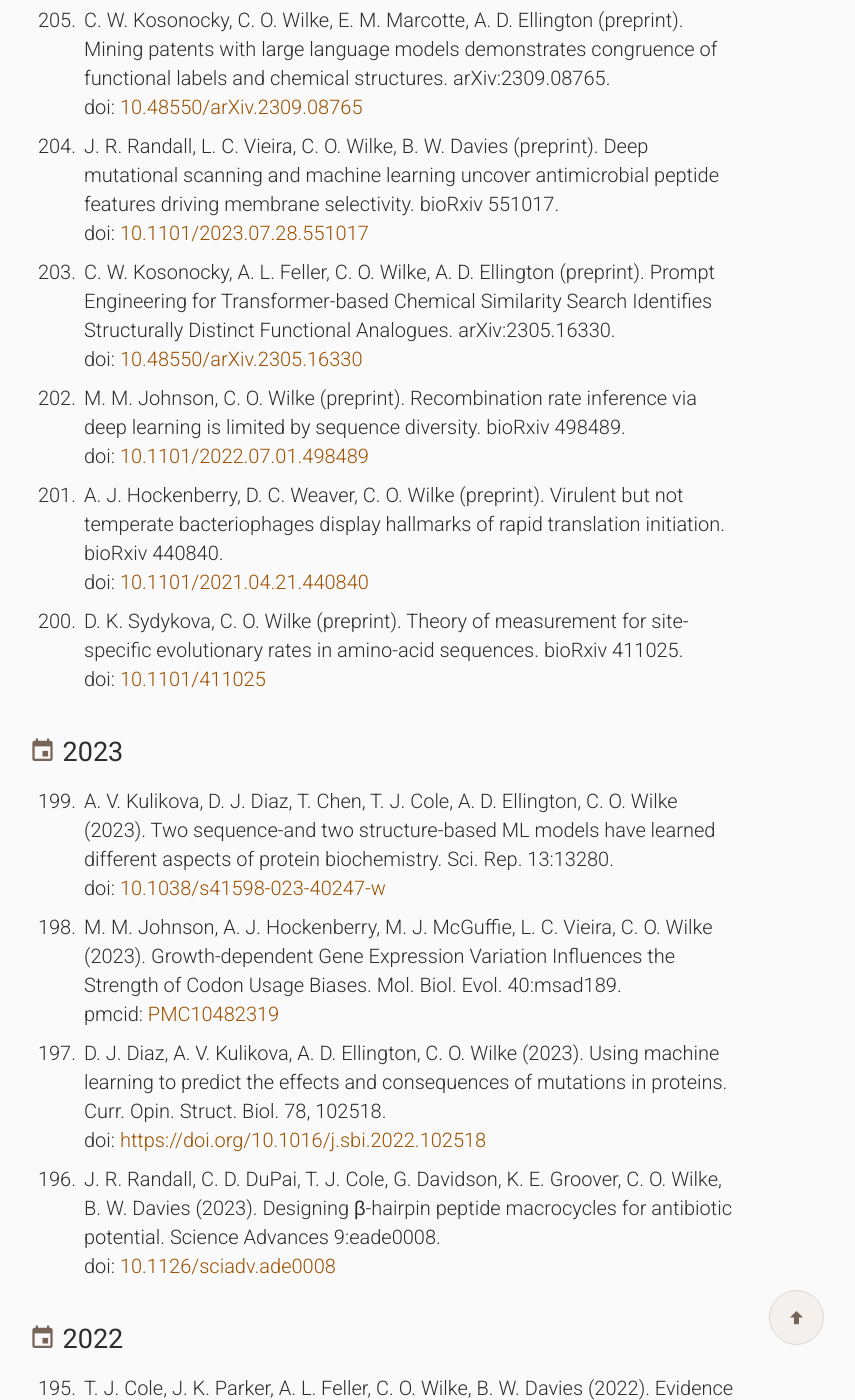
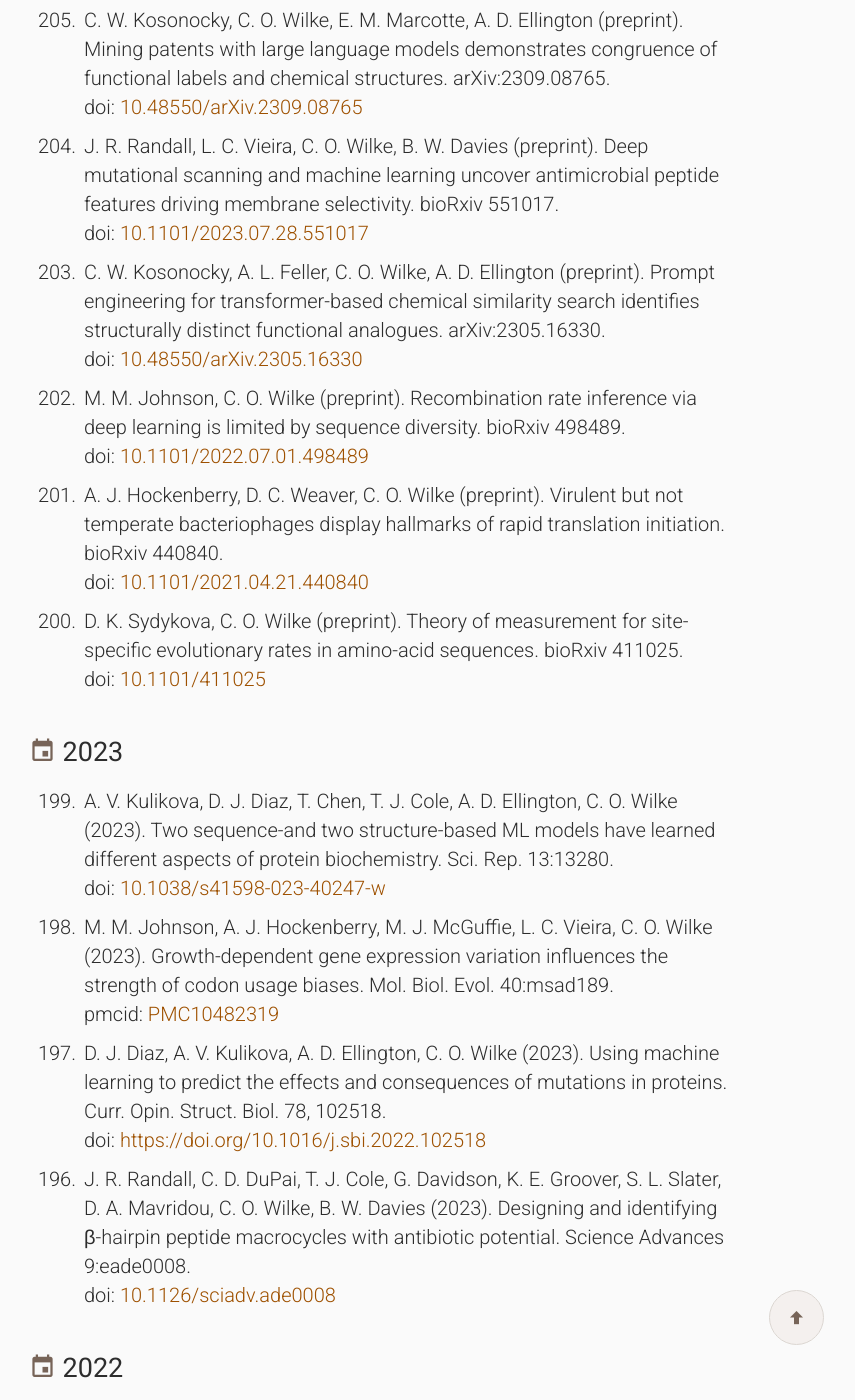
Before and after one commit to wilkelab/wilkelab.github.io, a Jekyll site: the page built from publications.html, in a window 1280 px wide and 1400 px high, scrolled down 281 px. Shown: the whole window, without its empty margins (256-1111 px from the left). Built offline with Jekyll 4.4.1, drawn with Linux system fonts in a browser that asks for light colours; nearby versions of some CDN libraries.

Commit message:
update pubs

```diff
--- a/_data/publications.yml
+++ b/_data/publications.yml
@@ -12,7 +12,7 @@
 
 - author: C. W. Kosonocky, A. L. Feller, C. O. Wilke, A. D. Ellington
   year: preprint
-  title: Prompt Engineering for Transformer-based Chemical Similarity Search Identifies Structurally Distinct Functional Analogues.
+  title: Prompt engineering for transformer-based chemical similarity search identifies structurally distinct functional analogues.
   ref: "arXiv:2305.16330"
   doi: 10.48550/arXiv.2305.16330
 
@@ -42,7 +42,7 @@
 
 - author: M. M. Johnson, A. J. Hockenberry, M. J. McGuffie, L. C. Vieira, C. O. Wilke
   year: 2023
-  title: Growth-dependent Gene Expression Variation Influences the Strength of Codon Usage Biases.
+  title: Growth-dependent gene expression variation influences the strength of codon usage biases.
   ref: "Mol. Biol. Evol. 40:msad189"
   pmcid: PMC10482319
 
@@ -52,9 +52,9 @@
   ref: "Curr. Opin. Struct. Biol. 78, 102518"
   doi: https://doi.org/10.1016/j.sbi.2022.102518
 
-- author: J. R. Randall, C. D. DuPai, T. J. Cole, G. Davidson, K. E. Groover, C. O. Wilke, B. W. Davies
+- author: J. R. Randall, C. D. DuPai, T. J. Cole, G. Davidson, K. E. Groover, S. L. Slater, D. A. Mavridou, C. O. Wilke, B. W. Davies
   year: 2023
-  title: Designing β-hairpin peptide macrocycles for antibiotic potential.
+  title: Designing and identifying β-hairpin peptide macrocycles with antibiotic potential.
   ref: "Science Advances 9:eade0008"
   doi: 10.1126/sciadv.ade0008
 
```
